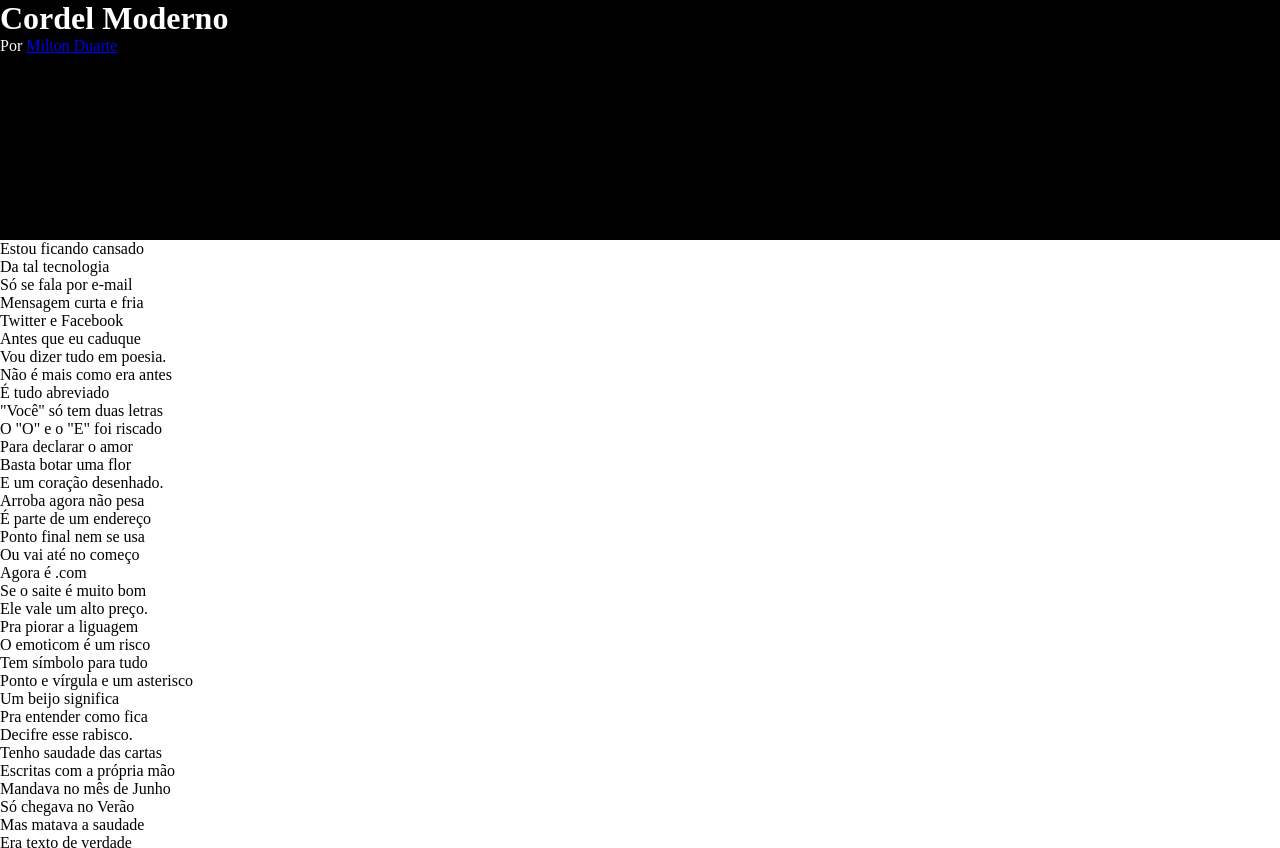
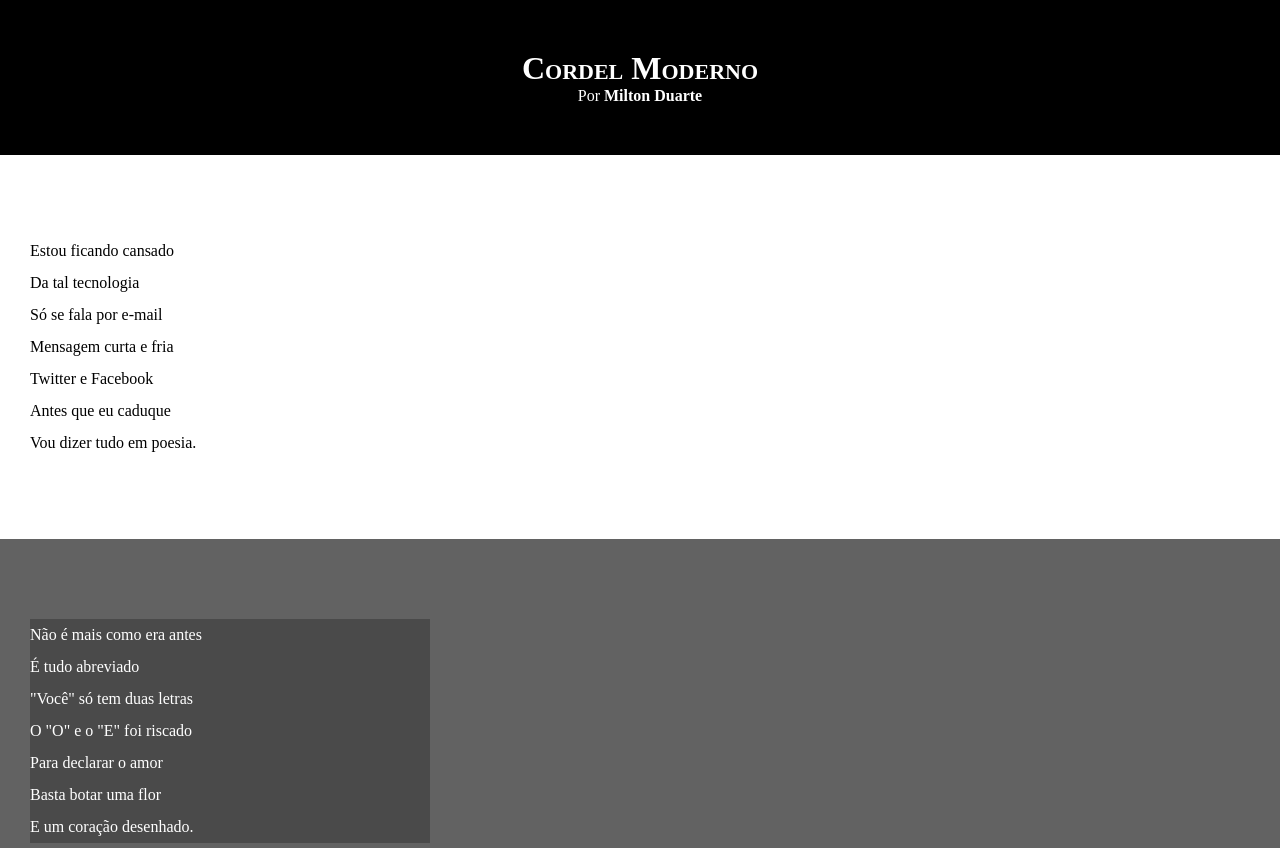
Before and after one commit to thiagoCamarg/html-css, a plain HTML site: page desafios/index.html in a window 1280 px wide. Shown: the top 848 px of the page. Drawn offline with Linux system fonts and the light colour scheme.

Commit message:
Styles and texts upgrade

```diff
--- a/desafios/d012/styles/style.css
+++ b/desafios/d012/styles/style.css
@@ -6,8 +6,61 @@
     box-sizing: border-box;
 }
 
-header{
-    height: 15rem;
+html, body {
+    min-height: 100vh;
+    background-color: darkgray;
+}
+
+header {
     background-color: black;
     color: white;
+    text-align: center;
 }
+
+header > h1 {
+    padding-top: 50px;
+    font-variant: small-caps;
+}
+
+header > p {
+    padding-bottom: 50px;
+}
+
+a {
+    color: white;
+    text-decoration: none;
+    font-weight: bolder;
+}
+
+a:hover {
+    text-decoration: underline;
+}
+
+section {
+    padding-top: 10vh;
+    padding-bottom: 10vh;
+    line-height: 2em;
+    padding-left: 30px;
+}
+
+section.normal {
+    background-color: white;
+    color: black;
+}
+
+section.imagem {
+    background-color: rgba(0, 0, 0, 0.418);
+    color: white;
+}
+
+section.imagem > p {
+    background-color: rgba(0, 0, 0, 0.251);
+    width: 400px;
+}
+
+footer {
+    background-color: black;
+    color: white;
+    text-align: center;
+    padding: 10px;
+}
--- a/desafios/index.html
+++ b/desafios/index.html
@@ -5,12 +5,12 @@
     <meta http-equiv="X-UA-Compatible" content="IE=edge">
     <meta name="viewport" content="width=device-width, initial-scale=1.0">
     <link rel="stylesheet" href="d012/styles/style.css">
-    <title>Document</title>
+    <title>Cordel Moderno</title>
 </head>
 <body>
     <header>
         <h1>Cordel Moderno</h1>
-        <p>Por <a href="https://www.recantodasletras.com.br/poesias/3186743">Milton Duarte</a></p>
+        <p>Por <a href="https://www.recantodasletras.com.br/poesias/3186743" target="_blank">Milton Duarte</a></p>
     </header>
     <section class="normal">
         <p>
```
